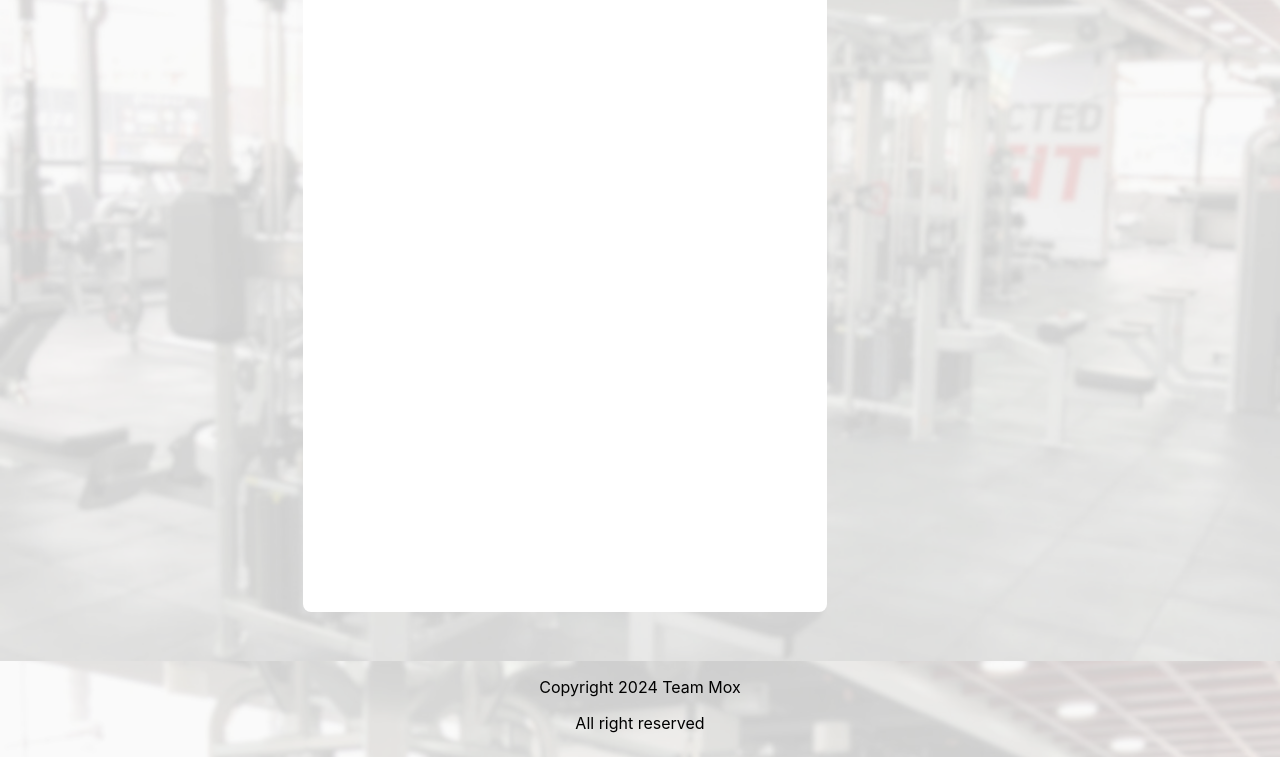
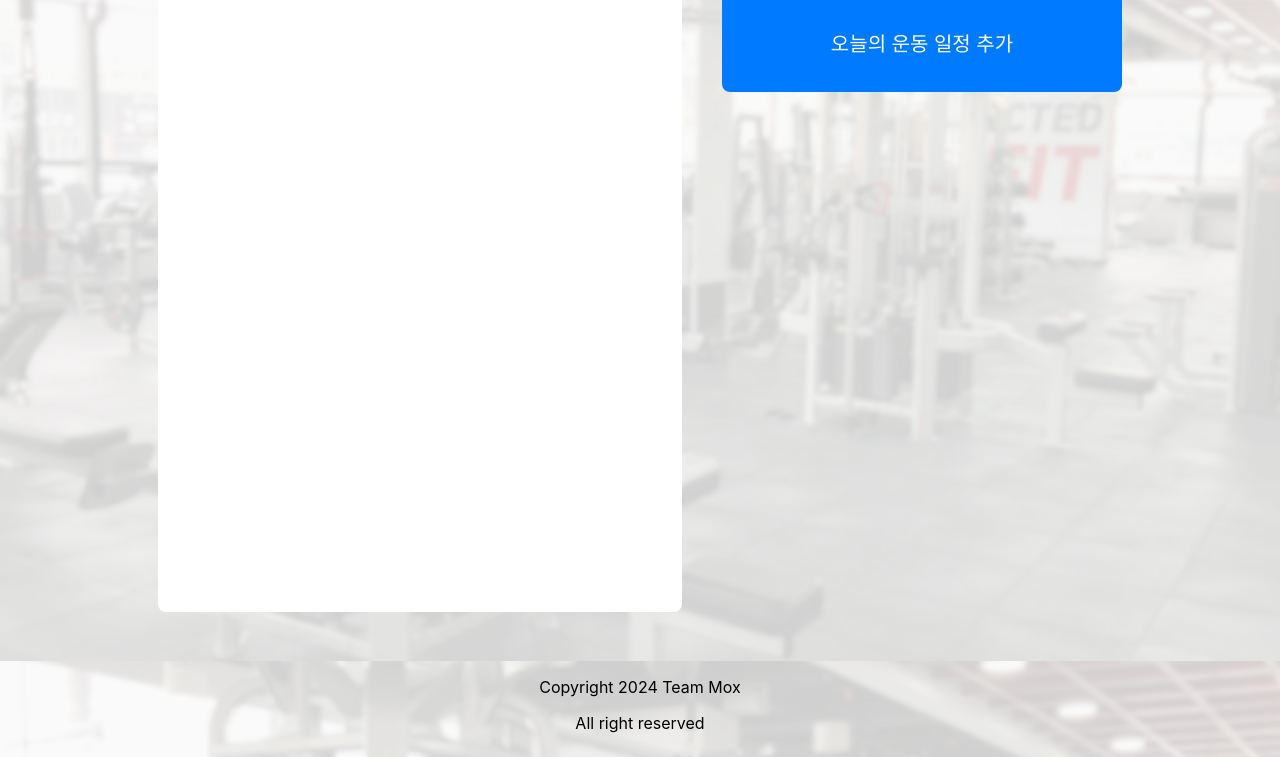
Before and after one commit to YonghoMo/MOX, a plain HTML site: page index.html in a window 1280 px wide. Shown: the part 159-916 px from the top of the page. Drawn offline with nearby package versions, Linux system fonts and the light colour scheme; a web font is replaced by a local one.

Commit message:
파일 정리

```diff
--- a/index.html
+++ b/index.html
@@ -12,7 +12,7 @@
     <div id="wrap">
         <nav class="navbar">
             <div class="nav_logo">
-                <a href="index.html"><img src="logo.png" width="150px" height="150px"></a> <!--임시 로고 이미지-->
+                <a href="index.html"><img src="image/logo.png" width="150px" height="150px"></a> <!--임시 로고 이미지-->
             </div>
             <ul class="nav_menu">
                 <li><a href="index.html">홈</a></li>
@@ -20,7 +20,7 @@
                 <li><a href="#">챌린지</a></li>
                 <li><a href="#">라이브러리</a></li>
                 <li><a href="#">로그아웃</a></li>
-                <li><a href="Mypage/mypage.html">마이페이지</a></li> <!--나중에 이미지로 대체 가능-->
+                <li><a href="mypage.html">마이페이지</a></li> <!--나중에 이미지로 대체 가능-->
             </ul>
             <a href="#" class="navbar_toggleBtn">
                 <img src="icons/8666802_menu_navigation.svg">
@@ -31,8 +31,8 @@
             <article class="ex_stat">
                 <iframe src="ex_stat.html" frameborder="0" width="500" height="600"></iframe>
             </article>
-            <article class="ex_today">
-                <input type="button" value="오늘 운동 일정 추가하기">
+            <article>
+                <button class="ex_today" onclick="location.href='calendar.html'">오늘의 운동 일정 추가</button>
             </article>
         </section>
     </div>
--- a/style.css
+++ b/style.css
@@ -12,7 +12,7 @@ html, body {
     background-color: var(--sub-color);
     width: 100%;
     height: 100%;
-    background-image: url('background_image.png');
+    background-image: url('image/background_image.png');
     background-size: cover;
 }
 
@@ -83,8 +83,19 @@ a {
     float: left;
     padding: 8px 12px;
     background-color: var(--background-color);
+    border-radius: 8px;
     margin: 20px;
+}
+
+.ex_today{
+    width: 400px;
+    height: 100px;
+    border: none;
+    color: var(--background-color);
+    background-color: var(--accent-color);
     border-radius: 8px;
+    margin: 20px;
+    font-size: 20px;
 }
 
 footer{
@@ -97,4 +108,5 @@ footer{
 .center_section{
     display: flex;
     justify-content: center;
+    margin: 20px;
 }
```
Also changed, not shown: image/background_image.png (renamed from background_image.png), image/logo.png (renamed from logo.png).
